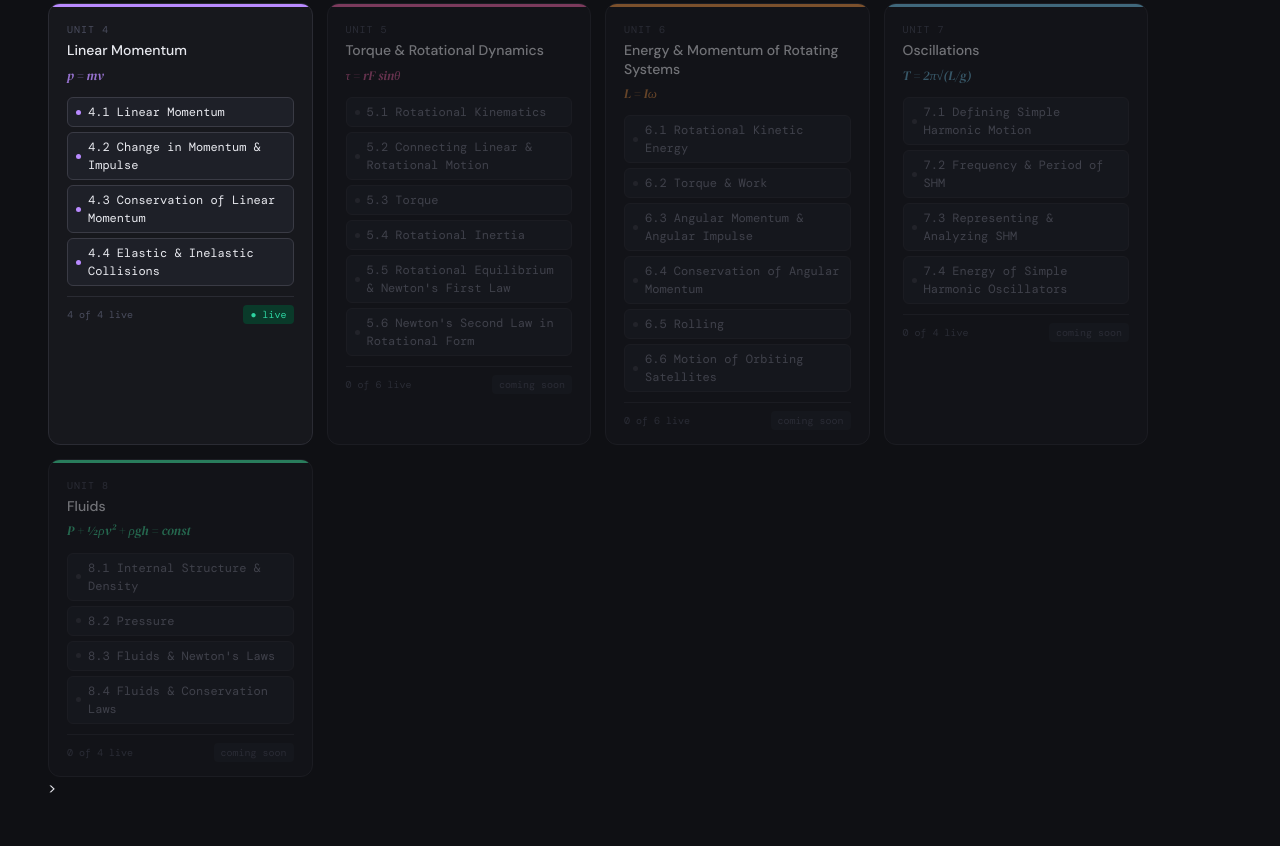
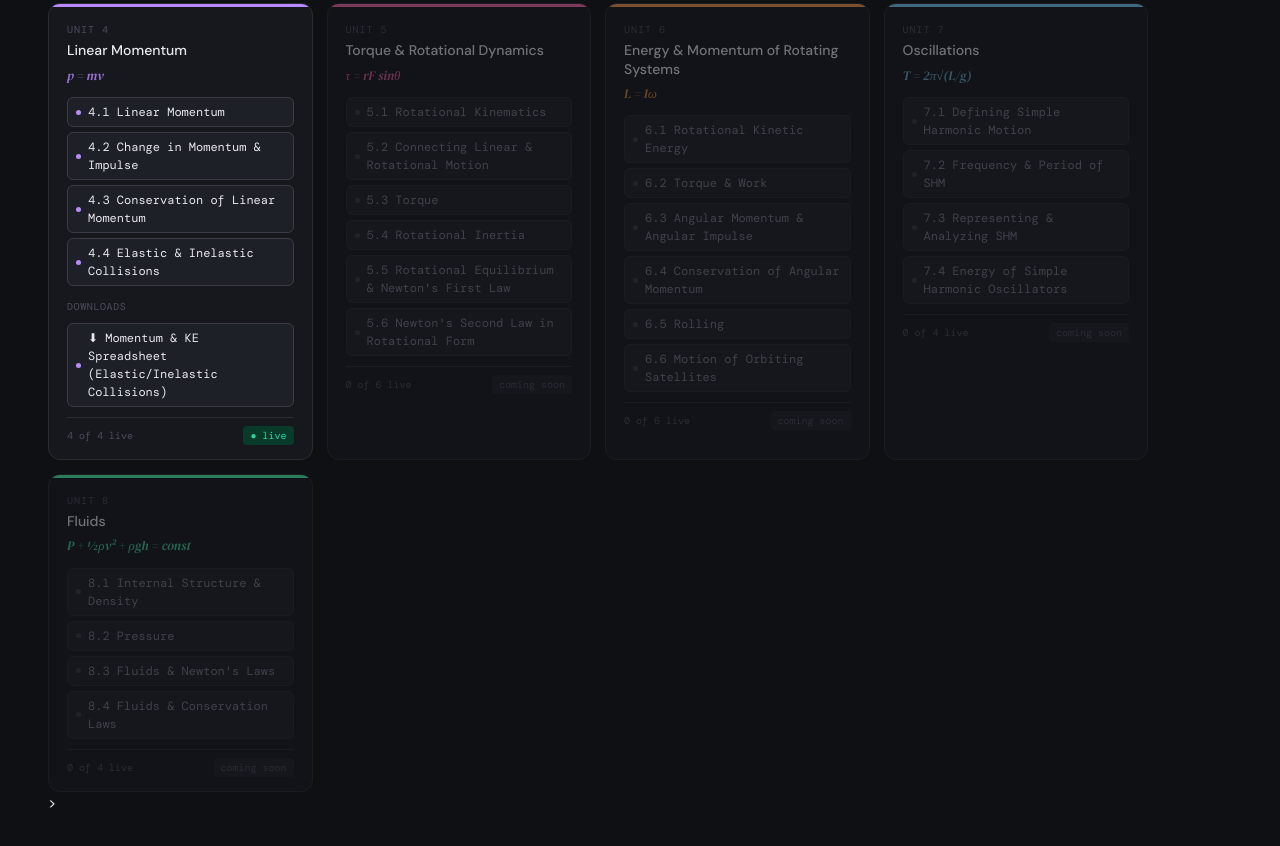
Before and after one commit to bdesimas1944/ap-physics-explorer, a plain HTML site: page index.html in a window 1280 px wide. Shown: the part 1055-1901 px from the top of the page. Drawn offline with nearby package versions, Linux system fonts and the light colour scheme; a web font is replaced by a local one.

Commit message:
added spredsheet for momentum and KE for collisons

```diff
--- a/index.html
+++ b/index.html
@@ -352,6 +352,10 @@ footer { border-top: 1px solid var(--border); padding: 16px 48px; font-size: 12p
           <a class="sim-node live" href="simulations/collisions.html" style="--unit-color: var(--u4)">
             <span class="sim-node-dot"></span>4.4 Elastic &amp; Inelastic Collisions
           </a>
+          <div style="font-size:10px; font-family:var(--font-mono); color:var(--text-dim); letter-spacing:0.06em; text-transform:uppercase; margin: 8px 0 4px;">Downloads</div>
+          <a class="sim-node live" href="downloads/momentum-ke-collisions.xlsx" download style="--unit-color: var(--u4)">
+            <span class="sim-node-dot"></span>⬇ Momentum &amp; KE Spreadsheet (Elastic/Inelastic Collisions)
+          </a>
         </div>
         <div class="unit-footer">
           <span>4 of 4 live</span>
```
Also changed, not shown: 2 other files.
